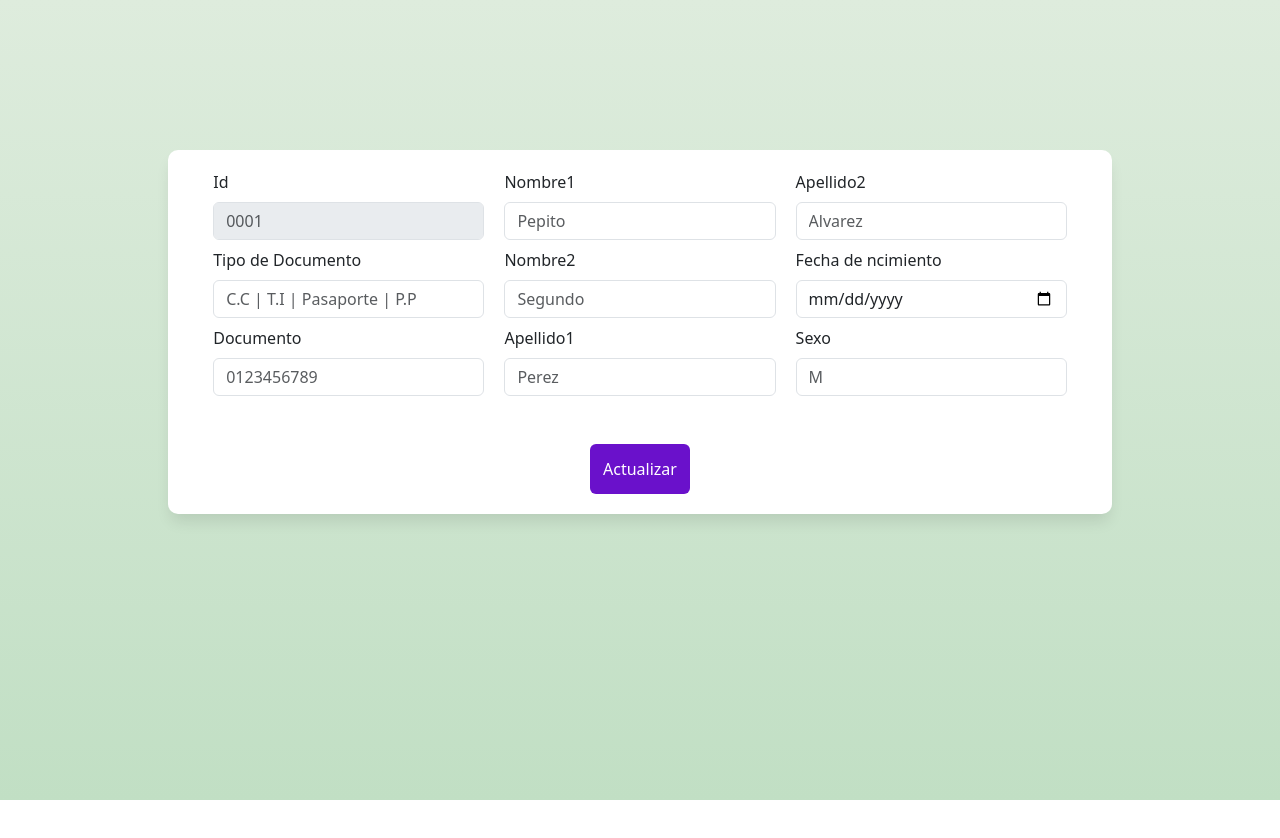
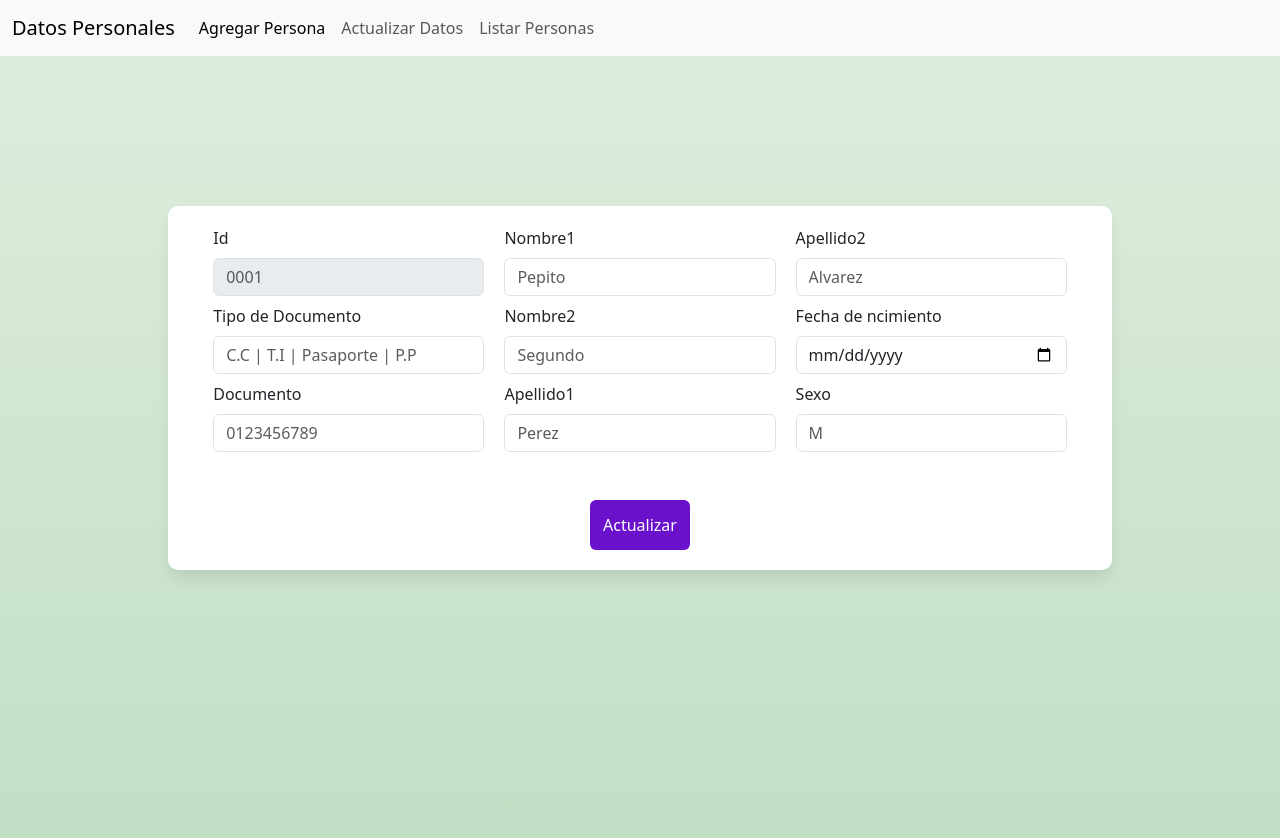
Before and after one commit to orenarounicesar/datos-personales-frontend-angular, an Angular app in the folder FrontendAngular/: page /actualizar_page in a window 1280 px wide. Shown: the top 838 px of the page. Before the commit the page ends 800 px from the top, so only its background shows below. Built offline with nearby package versions, Linux system fonts and the light colour scheme.

Commit message:
Add nav y y las rutas

```diff
--- a/FrontendAngular/src/app/add-datos-personales/add-datos-personales.component.css
+++ b/FrontendAngular/src/app/add-datos-personales/add-datos-personales.component.css
@@ -8,7 +8,7 @@
     padding: 0.01%;
     display: flex;
     flex-direction: row;
-    justify-content: space-between;
+    justify-content: center;
     padding: 50px;
 }
 
--- a/FrontendAngular/src/app/add-datos-personales/add-datos-personales.component.html
+++ b/FrontendAngular/src/app/add-datos-personales/add-datos-personales.component.html
@@ -1,7 +1,7 @@
 <aside class="container1">
     <div class="form-container">
 
-        <h3>Antes de continuar, necesitamos que registres tus datos personales.</h3>
+        <h3>Registrar nuevos datos personales.</h3>
 
         <div class="contenedor2">
             <div class="contenedor_text">
@@ -52,19 +52,10 @@
                     <input type="text" class="form-control" id="exampleFormControlInput1" placeholder="">
                 </div>
             </div>
+        </div>
+
+        <button type="button" class="btn btn-dark" style="width: 100%;">Guardar</button>
+    </div>
 
 
-
-
-        </div>
-
-        <button type="button" class="btn btn-dark" style="width: 100%;">Registrarme</button>
-
-
-    </div>
-
-    <div class="options-btns">
-        <a [routerLink]="'/add'" class="btn_selected">Registrarme</a>
-        <a [routerLink]="'/actualizar_page'">Actualizar Datos</a>
-    </div>
 </aside>
--- a/FrontendAngular/src/app/app.component.html
+++ b/FrontendAngular/src/app/app.component.html
@@ -1,2 +1,23 @@
-<!-- <app-add-datos-personales></app-add-datos-personales> -->
+<nav class="navbar navbar-expand-lg navbar-light bg-light">
+    <div class="container-fluid">
+        <a class="navbar-brand" href="#">Datos Personales</a>
+        <button class="navbar-toggler" type="button" data-bs-toggle="collapse" data-bs-target="#navbarNavDropdown"
+            aria-controls="navbarNavDropdown" aria-expanded="false" aria-label="Toggle navigation">
+            <span class="navbar-toggler-icon"></span>
+        </button>
+        <div class="collapse navbar-collapse" id="navbarNavDropdown">
+            <ul class="navbar-nav">
+                <li class="nav-item">
+                    <a class="nav-link active" aria-current="page" [routerLink]="[ '/add_page']">Agregar Persona</a>
+                </li>
+                <li class="nav-item">
+                    <a class="nav-link" [routerLink]="'/actualizar_page'">Actualizar Datos</a>
+                </li>
+                <li class="nav-item">
+                    <a class="nav-link" href="#">Listar Personas</a>
+            </ul>
+        </div>
+    </div>
+</nav>
+
 <router-outlet></router-outlet>
--- a/FrontendAngular/src/app/app.routes.ts
+++ b/FrontendAngular/src/app/app.routes.ts
@@ -8,10 +8,10 @@ export const routes: Routes = [
         component: ActualizarDocumentoComponent,
     },
     {
-        path: 'add',
+        path: 'add_page',
         component: AddDatosPersonalesComponent },
     {
         path: '',
-        redirectTo: 'add',
+        redirectTo: 'add_page',
         pathMatch: 'full' },
 ];
```
